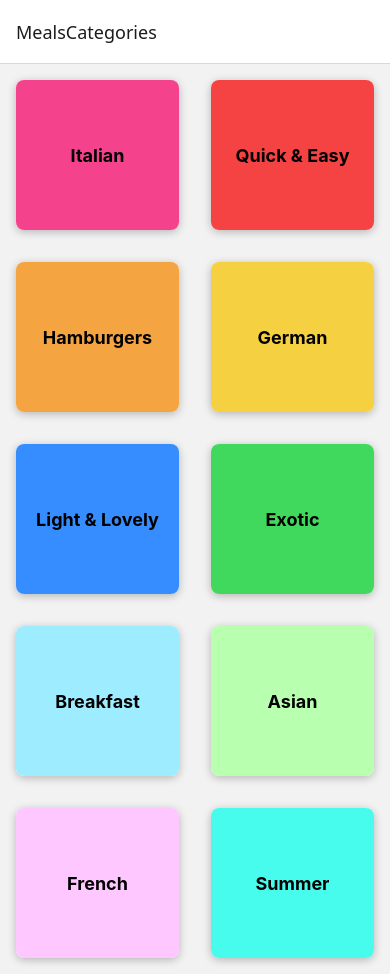
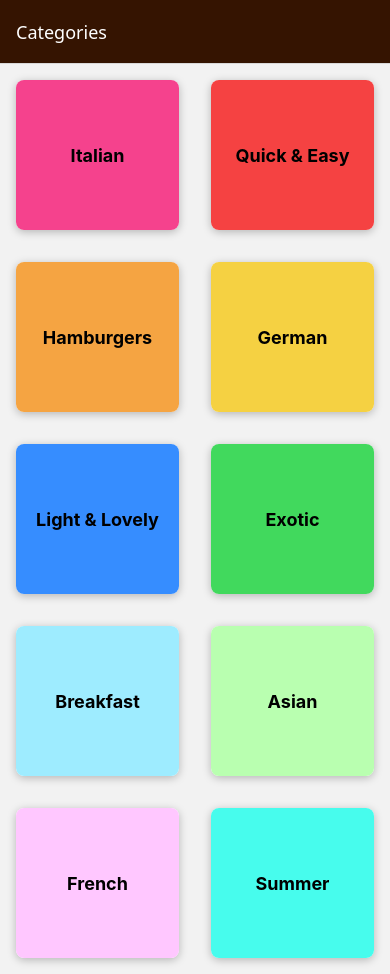
Before and after one commit to snadi043/MEALS-APP, a React Native app: screen / in a window 390 px wide. Built offline with nearby package versions, Linux system fonts and the light colour scheme.

Commit message:
Styling the default headers of the Stack Screens with the help of Navigator and screen options.

```diff
--- a/App.js
+++ b/App.js
@@ -14,8 +14,20 @@
     <>
       <StatusBar style='dark'/>
         <NavigationContainer>
-          <Stack.Navigator>
-            <Stack.Screen name="MealsCategories" component={CategoryScreen}/>
+          <Stack.Navigator screenOptions={{
+                headerStyle: {backgroundColor: '#351401'},
+                headerTintColor: 'white',
+                contentStyle: {backgroundColor: '#3f2f25'},
+                // headerBackTitle: 'Back',
+                }}>
+            <Stack.Screen
+              name="MealsCategories"
+              component={CategoryScreen}
+              options = {{
+                title: 'Categories',
+                }
+              }
+              />
             <Stack.Screen name="MealsOverview" component={MealsOverviewScreen} />
           </Stack.Navigator>
         </NavigationContainer>
--- a/app.json
+++ b/app.json
@@ -19,6 +19,7 @@
     "android": {
       "adaptiveIcon": {
         "foregroundImage": "./assets/adaptive-icon.png",
+        "backgroundColor": "#FFFFFF"
       }
     },
     "web": {
```
